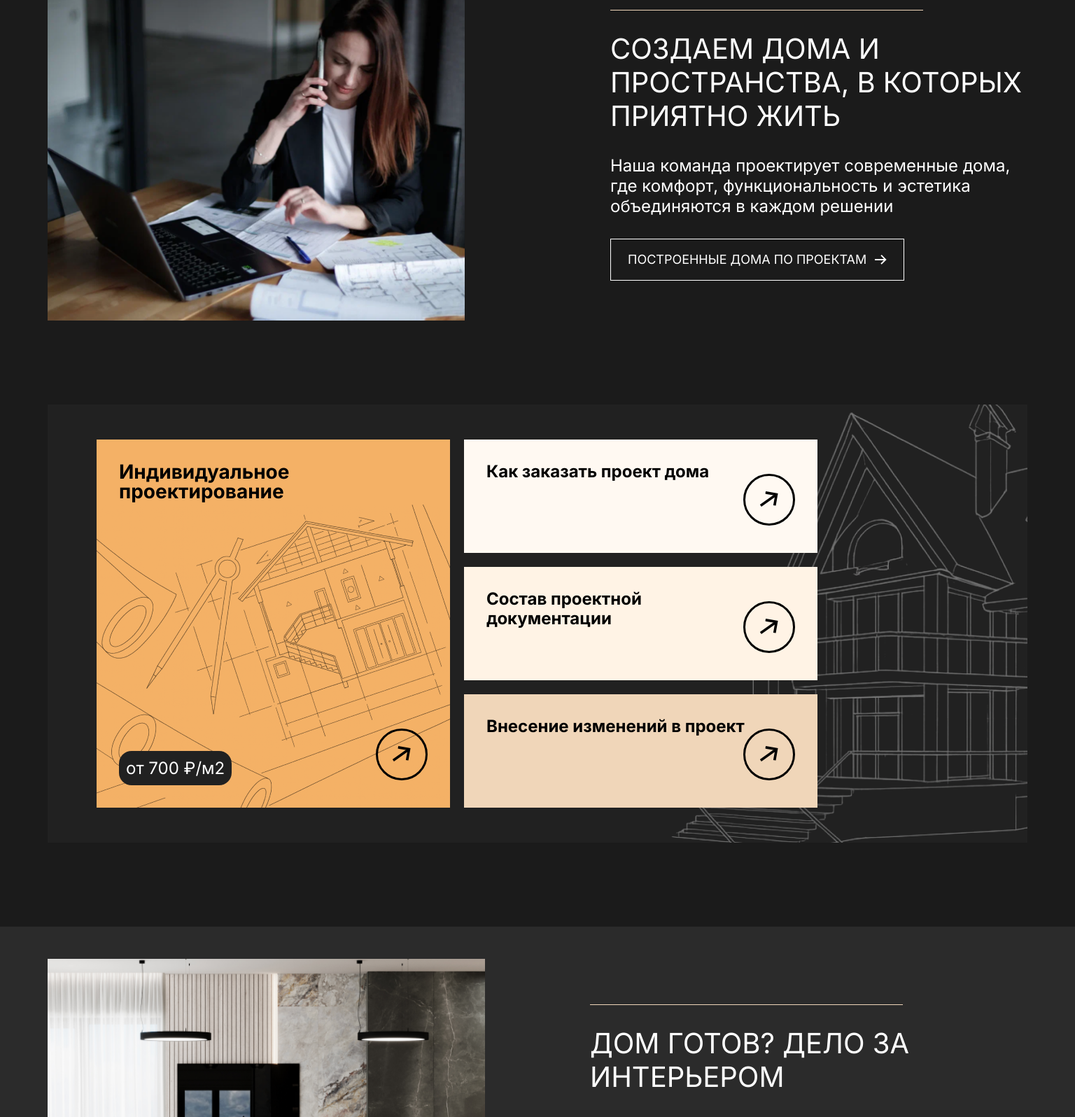
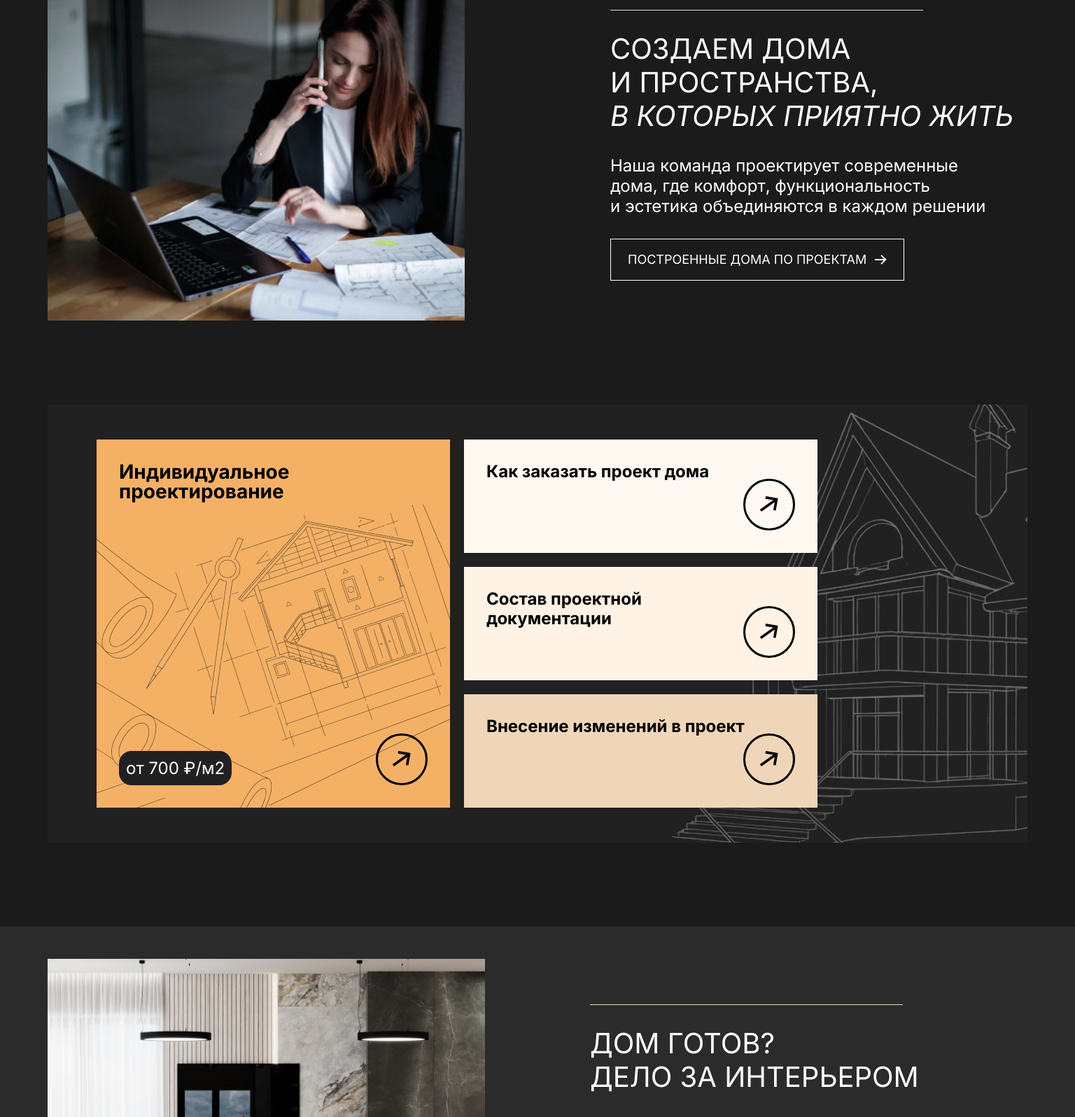
Before and after one commit to mepeha/rosgril, a WordPress theme: template index.php in a window 1536 px wide. Shown: the part 840-2436 px from the top of the page at 70% size. Run offline with PHP 8.4 and a stand-in for WordPress, Linux system fonts and the light colour scheme; the site name, menu and one post (Sample post) are stand-ins, and other content is empty; some web fonts are replaced.

Commit message:
wp v11 пошли правки стилей

```diff
--- a/dist/css/style.css
+++ b/dist/css/style.css
@@ -194,6 +202,10 @@ body {
 }
 .button-main:hover {
   background: rgb(240, 214, 185);
+}
+
+.nowrap {
+  white-space: nowrap;
 }
 
 .button-stroke {
@@ -868,9 +992,11 @@ body {
   position: absolute;
   right: 32px;
   bottom: 32px;
+  height: 74px;
 }
 @media (max-width: 991px) {
   .arrow {
+    height: 46.04px;
     right: 12px;
     bottom: 6px;
   }
--- a/page-resh.php
+++ b/page-resh.php
@@ -107,6 +107,6 @@ $theme_uri = get_template_directory_uri();
             </div>
         </div>
     </div>
-
+    <?php require get_template_directory() . '/parts/feedback/take.php'; ?>
 </main>
 <?php get_footer(); ?>
--- a/page-take.php
+++ b/page-take.php
@@ -11,11 +11,11 @@ get_header();
 
     <section class="take-project-info content">
         <div class="container">
-            <div class="take-project-info__content">
+            <div class="take-project-info__content" id="pay">
                 <h3>СПОСОБЫ ОПЛАТЫ</h3>
                 <p>Счет в банке любым способом перевода на расчетный счет (с банковского счета, сбербанк онлайн и т.д.). Для типовых проектов предоплата 100%.</p>
 
-                <h3>ПОЛУЧЕНИЕ ПРОЕКТНОЙ ДОКУМЕНТАЦИИ</h3>
+                <h3 id="delivery">ПОЛУЧЕНИЕ ПРОЕКТНОЙ ДОКУМЕНТАЦИИ</h3>
                 <p>
                 <ul>
                     <li>Встреча по предварительной договоренности в г. Екатеринбург.</li>
--- a/parts/create.php
+++ b/parts/create.php
@@ -4,13 +4,14 @@
         <img class="create__image" src="<?php echo $theme_uri; ?>/dist/img/tania.webp" alt="">
         <div class="create__info info">
           <h2 class="info__title">
-            создаем дома
-            и пространства,
-            в которых приятно жить
+            создаем дома <br>
+            и пространства, <br>
+
+              <i>в которых приятно жить</i>
           </h2>
           <div class="text">
-            Наша команда проектирует современные
-            дома, где комфорт, функциональность
+            Наша команда проектирует современные <br>
+            дома, где комфорт, функциональность <br>
             и эстетика объединяются в каждом решении
           </div>
           <a href="#end-home" class="info__button button button-stroke">
--- a/parts/home-ready.php
+++ b/parts/home-ready.php
@@ -4,13 +4,17 @@
         <img src="<?php echo $theme_uri; ?>/dist/img/home-ready.webp" alt="" class="home-ready__image">
         <div class="create__info info">
           <h2>
-            Дом готов?
-            Дело за интерьером
+            Дом готов? <span class="nowrap">
+                   Дело за интерьером
+              </span>
+
           </h2>
           <div class="text">
-            Наша команда создаёт современные интерьеры, где эстетика встречается с комфортом.
+            Наша команда создаёт современные интерьеры, <span class="nowrap">
+                  где эстетика
+              </span>  встречается <span class="nowrap"> с комфортом.</span>
             Мы превращаем пустые стены
-            в атмосферные пространства с душой
+            <span class="nowrap">в атмосферные</span> пространства <span class="nowrap">с душой</span>
           </div>
           <a href="/resh/" class="info__button button button-stroke">
             узнать подробнее
--- a/parts/page-menu.php
+++ b/parts/page-menu.php
@@ -43,7 +43,7 @@
         </a>
         <a href="/change/" class="page-menu__item">
           <div class="name">
-            Внесение изменений в проект
+            Внесение изменений <span style="white-space: nowrap">в проект</span>
           </div>
           <div class="arrow">
             <svg width="74" height="74" viewBox="0 0 74 74" fill="none" xmlns="http://www.w3.org/2000/svg">
--- a/src/scss/_catalog.scss
+++ b/src/scss/_catalog.scss
@@ -13,6 +13,7 @@
   gap: 25px;
   @include laptop {
     grid-template-columns: 1fr;
+    gap: 15px;
   }
 }
 .main-filter {
@@ -49,6 +50,9 @@
     transform-origin: left center;
   }
 
+  .name {
+    margin-bottom: unset;
+  }
 
   .arrow {
   }
@@ -59,7 +63,7 @@
     bottom: 0;
     left: 0;
     @include laptop {
-      height: 100%;
+      display: none;
     }
   }
   &:hover,
@@ -90,7 +94,10 @@
     animation: main-filter-progress 0.2s linear forwards;
   }
   @include laptop {
-    height: 85px;
+    height: 70px;
+    display: flex;
+    align-items: center;
+    justify-content: space-between;
   }
 }
 
--- a/src/scss/_create.scss
+++ b/src/scss/_create.scss
@@ -24,9 +24,16 @@
   padding: 0 0 50px;
   .create__area {
     gap: 100px;
+    @include laptop {
+      gap: 30px;
+    }
   }
   .create__image {
     width: 100%;
+    @include laptop {
+      object-fit: contain;
+      height: 400px;
+    }
   }
 }
 
--- a/src/scss/_feedback.scss
+++ b/src/scss/_feedback.scss
@@ -222,6 +222,7 @@
   height: 100%;
   mix-blend-mode: multiply;
   z-index: 1;
+  object-fit: cover;
 }
 .button {
 }
--- a/src/scss/_fonts.scss
+++ b/src/scss/_fonts.scss
@@ -3,7 +3,7 @@
 h1 {
   font-size: 46px;
   line-height: 62px;
-  font-weight: 500;
+  font-weight: 400;
   text-transform: uppercase;
   margin-bottom: 32px;
   @include laptop {
@@ -42,6 +42,7 @@ h3 {
   margin-bottom: 32px;
   @include laptop {
     font-size: 18px;
+    line-height: 22px;
   }
 }
 
--- a/src/scss/_header.scss
+++ b/src/scss/_header.scss
@@ -200,7 +282,16 @@
 
   .mobile-menu__item {
     display: block;
+    width: 100%;
     margin-bottom: 18px;
+    color: rgba(255, 255, 255, 1);
+    transition: color 0.2s ease;
+
+    &:hover,
+    &:active,
+    &:focus-visible {
+      color: rgba(244, 177, 102, 1);
+    }
   }
 
   .mobile-menu__list {
@@ -218,6 +309,27 @@
       list-style: none;
       margin: 0;
       padding: 0;
+      @include mobile {
+        width: 100%;
+      }
+    }
+
+    > .menu-item > .mobile-menu__item,
+    .sub-menu > .menu-item > .mobile-menu__item {
+      position: relative;
+      padding-bottom: 10px;
+    }
+
+    > .menu-item > .mobile-menu__item::after,
+    .sub-menu > .menu-item > .mobile-menu__item::after {
+      content: "";
+      position: absolute;
+      left: 0;
+      width: 100%;
+      bottom: 0;
+      height: 1px;
+      background: rgba(255, 255, 255, 0.15);
+      pointer-events: none;
     }
 
 
--- a/src/scss/_page-menu.scss
+++ b/src/scss/_page-menu.scss
@@ -37,7 +37,7 @@
   }
   @include laptop {
     grid-template-columns: 1fr;
-    grid-template-rows: 100px 70px 70px 70px;
+    grid-template-rows: 100px 100px 100px 100px;
     padding: 15px 15px;
   }
 }
@@ -90,7 +90,9 @@
   position: absolute;
   right: 32px;
   bottom: 32px;
+  height: 74px;
   @include laptop {
+    height: 46.04px;
     svg {
       width: 46.04px;
       height: 46.04px;
--- a/src/scss/_template.scss
+++ b/src/scss/_template.scss
@@ -59,8 +59,19 @@ body {
   text-align: left;
   text-transform: uppercase;
   width: fit-content;
+
+  svg {
+    transition: transform 0.2s ease;
+    transform-origin: center;
+  }
+
+  &:hover svg,
+  &:focus-visible svg {
+    transform: rotate(-45deg);
+  }
+
   @include tablet {
-    font-size: 12px;
+    font-size: 18px;
     padding: 10px 20px;
   }
 }
@@ -69,6 +80,9 @@ body {
   &:hover {
     background: rgba(240, 214, 185, 1);
   }
+}
+.nowrap {
+  white-space: nowrap;
 }
 .button-stroke {
   box-sizing: border-box;
```
Also changed, not shown: other parts of dist/css/style.css (+172 -15 lines), other parts of src/scss/_header.scss (+92 -10 lines), src/scss/_footer.scss (+33 -0 lines), 1 other file.
